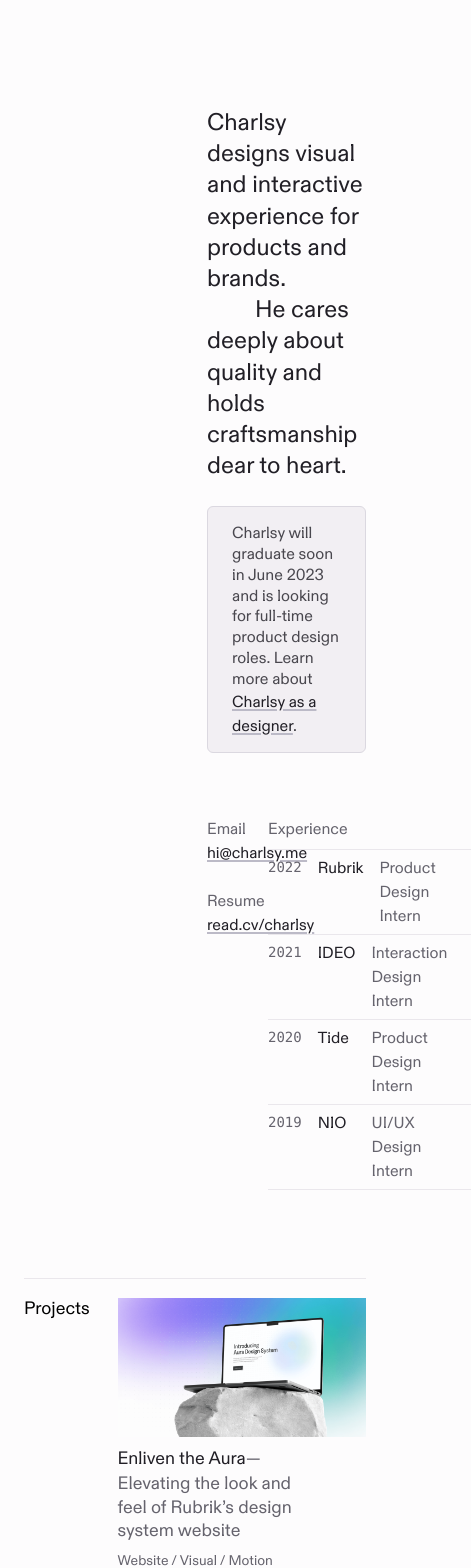
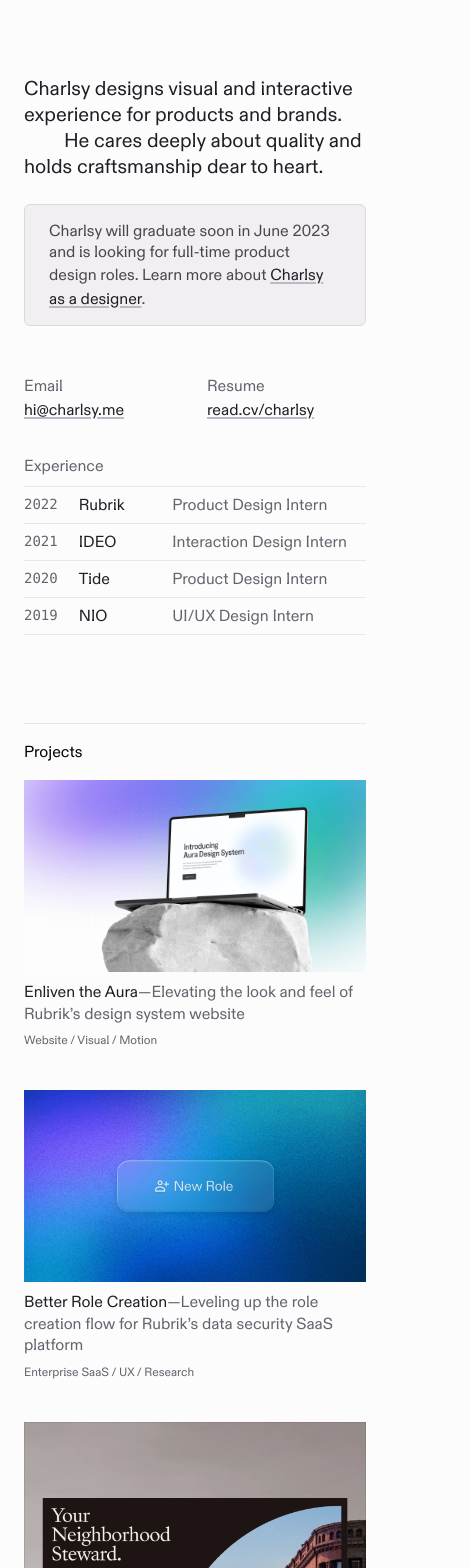
Before and after one commit to charlsyang/site, a Next.js app: page /work in a window 390 px wide. Shown: the part 100-1668 px from the top of the page, 471 px wide, since content can reach past the window. Built offline with nearby package versions, Linux system fonts and the light colour scheme.

Commit message:
Mobile responsive for work page

```diff
--- a/components/Contact.js
+++ b/components/Contact.js
@@ -1,6 +1,7 @@
 import styled from 'styled-components'
 import Link from 'next/link'
 import GridWrapper from './GridWrapper'
+import { QUERIES } from '../utils/constants'
 
 export default function Contact({children}) {
     return (
@@ -21,6 +22,11 @@ const ContactWrapper = styled(GridWrapper)`
 const Content = styled.section`
     grid-column: 7 / -2;
     font-size: var(--font-size-l);
+
+    @media ${QUERIES.phoneAndBelow} {
+        grid-column: 1 / -1;
+        font-size: var(--font-size-m);
+    }
 `
 
 const Message = styled.p`
--- a/components/Gallery.js
+++ b/components/Gallery.js
@@ -1,5 +1,6 @@
 import styled from 'styled-components';
 import Image from 'next/image';
+import { QUERIES } from '../utils/constants'
 
 import AuraIcons from '../public/visuals/aura-icons.png';
 import ClassicTypo from '../public/visuals/classic-typo.png';
@@ -59,6 +60,11 @@ const GalleryWrapper = styled.div`
         height: auto;
         border: 1px solid var(--color-divider);
     }
+
+    @media ${QUERIES.phoneAndBelow} {
+        display: flex;
+        flex-direction: column;
+    }
 `
 
 const Column = styled.div`
--- a/components/GlobalStyles.js
+++ b/components/GlobalStyles.js
@@ -66,6 +66,7 @@ const GlobalStyles = createGlobalStyle`
         --font-ampersand: ${FAMILIES.ampersand};
 
         --font-size-base: 16;
+        --font-size-xxs: calc(12 / var(--font-size-base) * 1rem);
         --font-size-xs: calc(14 / var(--font-size-base) * 1rem);
         --font-size-s: calc(16 / var(--font-size-base) * 1rem);
         --font-size-m: calc(18 / var(--font-size-base) * 1rem);
--- a/components/Nav.js
+++ b/components/Nav.js
@@ -4,6 +4,7 @@ import GridWrapper from './GridWrapper';
 import Fleuron from '../public/favicon.svg'
 import Image from 'next/image';
 import MaxWidthWrapper from './MaxWidthWrapper';
+import { QUERIES } from '../utils/constants';
 
 const Nav = () => {
     return (
@@ -28,6 +29,10 @@ const NavWrapper = styled(GridWrapper)`
     margin-left: auto;
     margin-right: auto;
     max-width: 1200px;
+
+    @media ${QUERIES.phoneAndBelow} {
+        display: flex;
+    }
 `
 
 const Home = styled.div`
@@ -48,8 +53,6 @@ const StyledFleuron = styled(Fleuron)`
             transition: var(--transition-default);
         }
     }
-
-
 `
 
 const NavLinks = styled.nav`
@@ -66,6 +69,10 @@ const NavLinks = styled.nav`
     & a:hover {
         color: var(--color-gray-900);
     }
+
+    @media ${QUERIES.phoneAndBelow} {
+        gap: var(--spacing-2x);
+    }
 `
 
 
--- a/components/ProjectCard.js
+++ b/components/ProjectCard.js
@@ -1,5 +1,6 @@
 import styled from 'styled-components'
 import Link from 'next/link'
+import { QUERIES } from '../utils/constants'
 
 export default function ProjectCard({ slug, title, subtitle, type, cover }) {
     return (
@@ -46,6 +47,11 @@ const Heading = styled.h3`
     line-height: 1.3;
     margin: var(--spacing-1x) 0;
     width: 80%;
+
+    @media ${QUERIES.phoneAndBelow} {
+        font-size: var(--font-size-s);
+        width: auto;
+    }
 `
 
 const Title = styled.span`
@@ -55,4 +61,8 @@ const Title = styled.span`
 const ProjectType = styled.p`
     font-size: var(--font-size-xs);
     color: var(--color-gray-600);
+
+    @media ${QUERIES.phoneAndBelow} {
+        font-size: var(--font-size-xxs);
+    }
 `
--- a/pages/work/index.js
+++ b/pages/work/index.js
@@ -10,6 +10,7 @@ import { ArrowUpRight } from 'react-feather'
 import CustomLink from '../../components/CustomLink'
 import Contact from '../../components/Contact'
 import Gallery from '../../components/Gallery'
+import Balancer from 'react-wrap-balancer'
 
 export async function getStaticProps() {
     const allPostsData = getPublishedPostsData();
@@ -32,8 +33,8 @@ export default function WorkIndex({ allPostsData }) {
                 <GridWrapper>
                     <Intro>
                         <Headline>
-                            <p>Charlsy designs visual and interactive experience for products and brands.</p>
-                            <p>He cares deeply about quality and holds craftsmanship dear to heart.</p>
+                            <p>Charlsy designs visual and interactive experience for products and&nbsp;brands.</p>
+                            <p>He cares deeply about quality and holds craftsmanship dear to&nbsp;heart.</p>
                         </Headline>
                         <Callout>
                             <p>Charlsy will graduate soon in June 2023 and is looking for full-time product design roles. Learn more about <Link href='https://charlsy.notion.site/Charlsy-as-a-Designer-d60da6d266e3419b861e422a6a910a80'>Charlsy as a designer</Link>.</p>
@@ -117,21 +118,27 @@ const Intro = styled.section`
     grid-column: 7 / -1;
     padding-top: 10rem;
     max-width: 33rem;
+
+    @media ${QUERIES.phoneAndBelow} {
+        grid-column: 1 / -1;
+        padding-top: 8rem;
+    }
 `
 
 
 const Headline = styled.div`
     margin-bottom: var(--spacing-3x);
 
-    @media ${QUERIES.tabletAndBelow} {
-      font-size: var(--font-size-l);
-    }
-
     & p {
         font-weight: var(--font-weight-normal);
         font-size: var(--font-size-xl);
         line-height: 1.3;
         color: var(--color-gray-900);
+
+        @media ${QUERIES.tabletAndBelow} {
+            font-size: var(--font-size-l);
+            hyphens: auto;
+        }
     }
 
     & p+p {
@@ -150,6 +157,10 @@ const Callout = styled.div`
     & p {
         line-height: 1.3;
     }
+
+    @media ${QUERIES.phoneAndBelow} {
+        margin-bottom: calc(var(--spacing-1x) * 6);
+    }
 `
 
 const ContactLinks = styled.div`
@@ -161,12 +172,23 @@ const ContactLinks = styled.div`
     & p {
         color: var(--color-gray-600);
     }
+
+    @media ${QUERIES.phoneAndBelow} {
+        grid-column: 1 / -1;
+        display: grid;
+        grid-template-columns: 1fr 1fr;
+        margin-bottom: var(--spacing-4x);
+    }
 `
 
 const Experience = styled.section`
     display: flex;
     flex-direction: column;
     grid-column: -5 / -1;
+
+    @media ${QUERIES.phoneAndBelow} {
+        grid-column: 1 / -1;
+    }
 `
 
 const TableTitle = styled.p`
@@ -181,7 +203,7 @@ const Table = styled.table`
 const TableRow = styled.tr`
     border-bottom: 1px solid var(--color-divider);
     display: grid;
-    grid-template-columns: 0.5fr 1fr 2fr;
+    grid-template-columns: 0.5fr 1fr 2.5fr;
     column-gap: 16px;
     padding: 6px 0;
     padding-right: 24px;
@@ -189,9 +211,13 @@ const TableRow = styled.tr`
     font-weight: var(--font-weight-normal);
     color: var(--color-gray-600);
 
-
     &:first-of-type {
         border-top: 1px solid var(--color-divider);
+    }
+
+
+    @media ${QUERIES.phoneAndBelow} {
+        padding-right: 0;
     }
 `
 
@@ -220,12 +246,21 @@ const Projects = styled.section`
     margin-bottom: 12rem;
     border-top: 1px solid var(--color-divider);
     padding-top: var(--spacing-2x);
+
+    @media ${QUERIES.phoneAndBelow} {
+        margin-bottom: 5rem;
+    }
 `
 
 const SectionHeading = styled.h2`
     font-size: var(--font-size-m);
     font-weight: var(--font-weight-normal);
     margin-bottom: var(--spacing-3x);
+
+    @media ${QUERIES.phoneAndBelow} {
+        font-size: var(--font-size-s);
+        margin-bottom: var(--spacing-2x);
+    }
 `
 
 const ProjectGrid = styled.ul`
@@ -245,6 +280,21 @@ const ProjectGrid = styled.ul`
         grid-column: 1 / -1;
         margin-right: 25%;
     }
+
+    @media ${QUERIES.phoneAndBelow} {
+        display: flex;
+        flex-direction: column;
+        gap: var(--spacing-5x);
+        margin-top: 0;
+
+        & li:first-of-type {
+            margin-left: calc(-1 * var(--hover-area));
+        }
+
+        & li:last-of-type {
+            margin-right: calc(-1 * var(--hover-area));
+        }
+    }
 `
 
 const Craft = styled.section`
@@ -261,6 +311,10 @@ const ReDream = styled.div`
     & video {
         width: 100%;
     }
+
+    @media ${QUERIES.phoneAndBelow} {
+        grid-column: 1 / -1;
+    }
 `
 
 const MediaTitle = styled.div`
```
